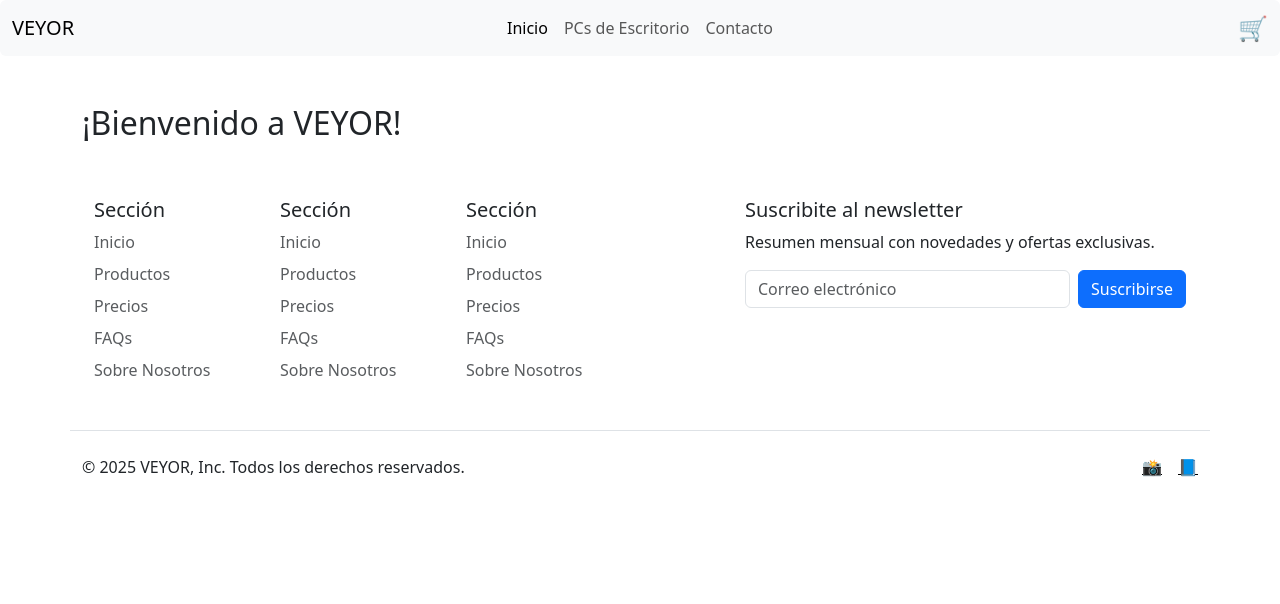
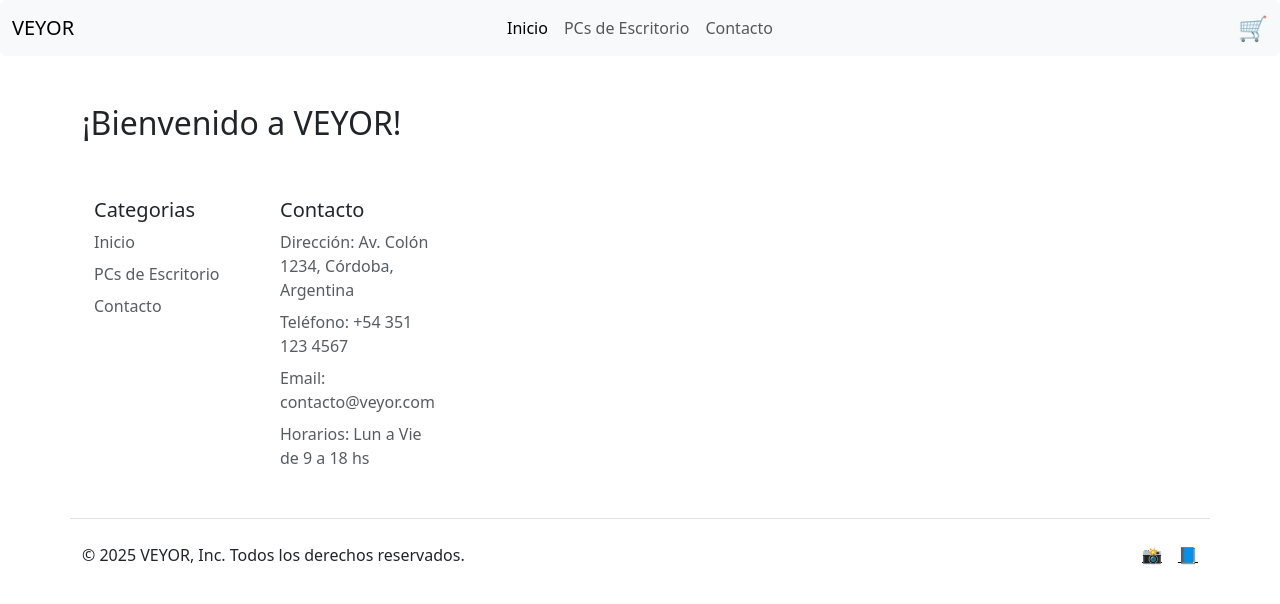
Before and after one commit to pablovenica7/Tech-Ecommerce, a React (Vite) app: page / in a window 1280 px wide. Shown: the top 604 px of the page. Built offline with nearby package versions, Linux system fonts and the light colour scheme.

Commit message:
Update Footer.jsx

```diff
--- a/src/components/Footer.jsx
+++ b/src/components/Footer.jsx
@@ -3,48 +3,22 @@ export function Footer() {
     <footer className="py-5">
       <div className="row container mx-auto">
         <div className="col-6 col-md-2 mb-3">
-          <h5>Sección</h5>
+          <h5>Categorias</h5>
           <ul className="nav flex-column">
             <li className="nav-item mb-2"><a href="#" className="nav-link p-0 text-body-secondary">Inicio</a></li>
-            <li className="nav-item mb-2"><a href="#" className="nav-link p-0 text-body-secondary">Productos</a></li>
-            <li className="nav-item mb-2"><a href="#" className="nav-link p-0 text-body-secondary">Precios</a></li>
-            <li className="nav-item mb-2"><a href="#" className="nav-link p-0 text-body-secondary">FAQs</a></li>
-            <li className="nav-item mb-2"><a href="#" className="nav-link p-0 text-body-secondary">Sobre Nosotros</a></li>
+            <li className="nav-item mb-2"><a href="#" className="nav-link p-0 text-body-secondary">PCs de Escritorio</a></li>
+            <li className="nav-item mb-2"><a href="#" className="nav-link p-0 text-body-secondary">Contacto</a></li>
           </ul>
         </div>
 
-        <div className="col-6 col-md-2 mb-3">
-          <h5>Sección</h5>
-          <ul className="nav flex-column">
-            <li className="nav-item mb-2"><a href="#" className="nav-link p-0 text-body-secondary">Inicio</a></li>
-            <li className="nav-item mb-2"><a href="#" className="nav-link p-0 text-body-secondary">Productos</a></li>
-            <li className="nav-item mb-2"><a href="#" className="nav-link p-0 text-body-secondary">Precios</a></li>
-            <li className="nav-item mb-2"><a href="#" className="nav-link p-0 text-body-secondary">FAQs</a></li>
-            <li className="nav-item mb-2"><a href="#" className="nav-link p-0 text-body-secondary">Sobre Nosotros</a></li>
+        <div class="col-6 col-md-2 mb-3">
+          <h5>Contacto</h5>
+          <ul class="nav flex-column">
+            <li class="nav-item mb-2"><a href="#" class="nav-link p-0 text-body-secondary">Dirección: Av. Colón 1234, Córdoba, Argentina</a></li>
+            <li class="nav-item mb-2"><a href="#" class="nav-link p-0 text-body-secondary">Teléfono: +54 351 123 4567</a></li>
+            <li class="nav-item mb-2"><a href="#" class="nav-link p-0 text-body-secondary">Email: contacto@veyor.com</a></li>
+            <li class="nav-item mb-2"><a href="#" class="nav-link p-0 text-body-secondary">Horarios: Lun a Vie de 9 a 18 hs</a></li>
           </ul>
-        </div>
-
-        <div className="col-6 col-md-2 mb-3">
-          <h5>Sección</h5>
-          <ul className="nav flex-column">
-            <li className="nav-item mb-2"><a href="#" className="nav-link p-0 text-body-secondary">Inicio</a></li>
-            <li className="nav-item mb-2"><a href="#" className="nav-link p-0 text-body-secondary">Productos</a></li>
-            <li className="nav-item mb-2"><a href="#" className="nav-link p-0 text-body-secondary">Precios</a></li>
-            <li className="nav-item mb-2"><a href="#" className="nav-link p-0 text-body-secondary">FAQs</a></li>
-            <li className="nav-item mb-2"><a href="#" className="nav-link p-0 text-body-secondary">Sobre Nosotros</a></li>
-          </ul>
-        </div>
-
-        <div className="col-md-5 offset-md-1 mb-3">
-          <form>
-            <h5>Suscribite al newsletter</h5>
-            <p>Resumen mensual con novedades y ofertas exclusivas.</p>
-            <div className="d-flex flex-column flex-sm-row w-100 gap-2">
-              <label htmlFor="newsletter1" className="visually-hidden">Email</label>
-              <input id="newsletter1" type="email" className="form-control" placeholder="Correo electrónico" />
-              <button className="btn btn-primary" type="button">Suscribirse</button>
-            </div>
-          </form>
         </div>
       </div>
 
```
